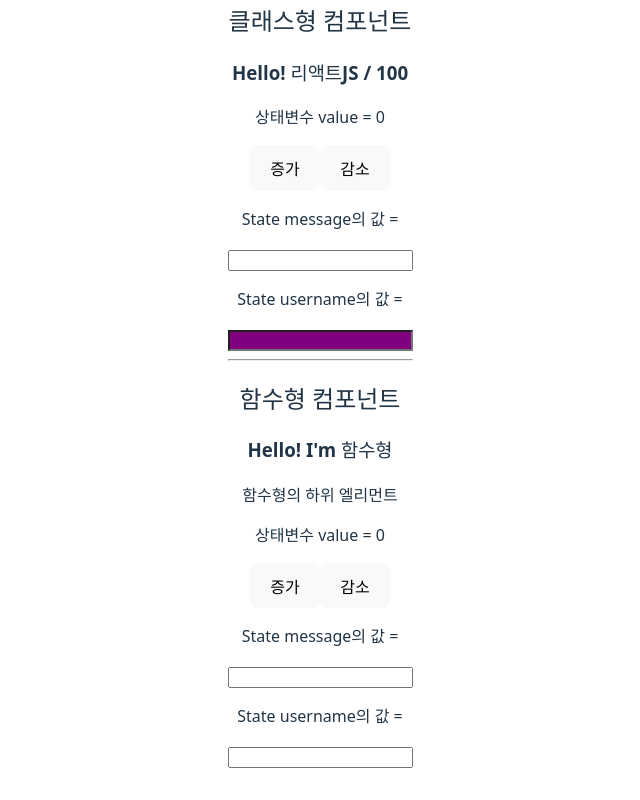
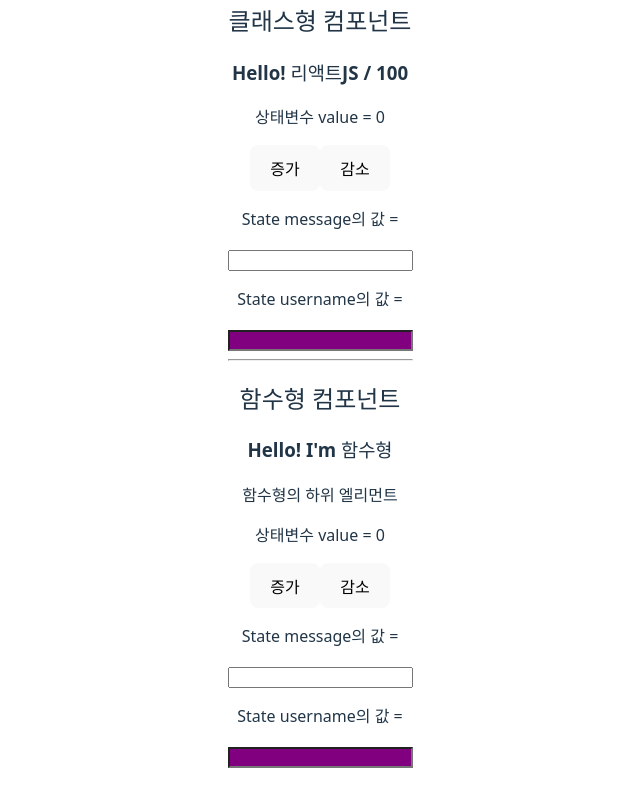
Before and after one commit to vega2k8s/React-Basic-App, a React (Vite) app: page / in a window 1280 px wide. Shown: the part 417-1217 px from the top of the page, without its empty margins (320-960 px from the left). Built offline with nearby package versions, Linux system fonts and the light colour scheme.

Commit message:
MyComponentFunc useRef

```diff
--- a/src/components/MyComponent.jsx
+++ b/src/components/MyComponent.jsx
@@ -1,4 +1,4 @@
-import { Component, isValidElement } from 'react';
+import { Component } from 'react';
 import PropTypes from 'prop-types';
 import './MyComponent.css';
 
--- a/src/components/MyComponentFunc.jsx
+++ b/src/components/MyComponentFunc.jsx
@@ -1,4 +1,4 @@
-import { useState } from "react";
+import { useState, useRef } from "react";
 
 const MyComponentFunc = ({ name, children }) => {
     //상태변수와 setter 함수 선언하기
@@ -8,15 +8,21 @@ const MyComponentFunc = ({ name, children }) => {
     const [inputs, setInputs] = useState({
         message: '', username: ''
     });
+    const [valid, setValid] = useState(false);
 
     const handleChange = (e) => {
         setInputs({
             ...inputs,
             [e.target.name]: e.target.value
         });
+    }; //handleChange
+
+    const handleEnter = (e) => {
+
     };
 
     const { message, username } = inputs;
+    const myUsername = useRef(null);
 
     return (
         <div>
@@ -27,9 +33,14 @@ const MyComponentFunc = ({ name, children }) => {
             <button onClick={() => (setValue(value + 1))}>증가</button>
             <button onClick={() => (setValue(value - 1))}>감소</button>
             <p>State message의 값 = {message}</p>
-            <input name="message" value={message} onChange={handleChange} /><br />
+            <input name="message" value={message} onChange={handleChange}
+                onKeyDown={handleEnter}
+            /><br />
             <p>State username의 값 = {username}</p>
-            <input name="username" value={username} onChange={handleChange} /><br />
+            <input name="username" value={username} onChange={handleChange}
+                className={ valid ? 'success':'failure'}
+                ref={myUsername}
+            /><br />
 
         </div>
     );
```
